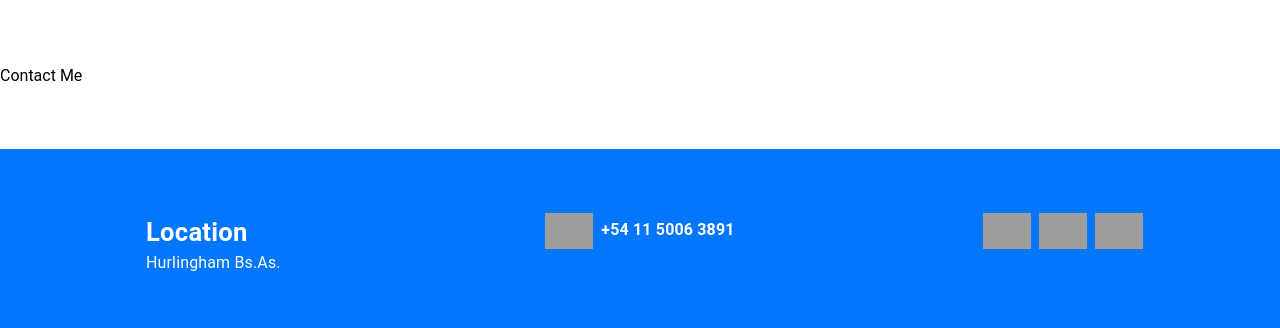
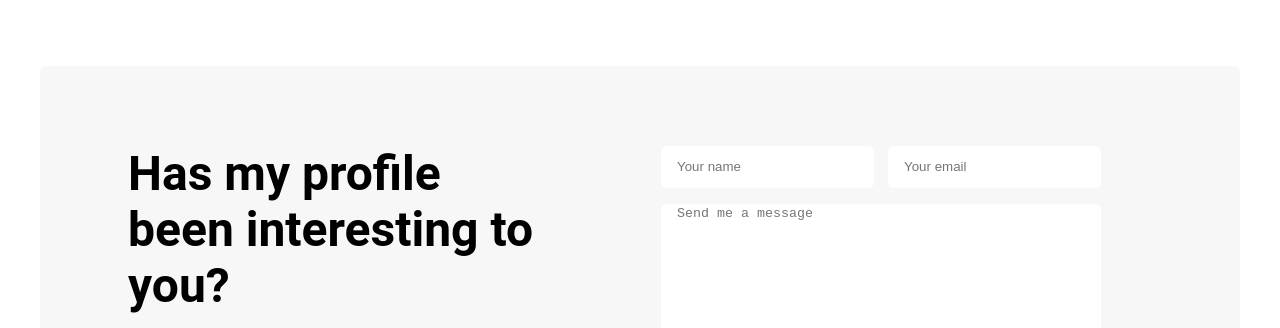
Before and after one commit to Lirico/portfolio1, a React (Create React App) app: page / in a window 1280 px wide. Shown: the part 2469-2797 px from the top of the page. Built offline with nearby package versions, Linux system fonts and the light colour scheme; grey boxes are pictures that could not be loaded.

Commit message:
form styles

```diff
--- a/src/components/contactMe.jsx
+++ b/src/components/contactMe.jsx
@@ -1,13 +1,114 @@
 import React from 'react';
+import Button from './ui/button';
 
 import {
-    Box
+    Box,
+    Grid,
+    Typography
 } from '@material-ui/core'
 
 const ContactMe = () => {
     return (
-        <Box mb={8}id="contactme">
-            <form>Contact Me</form>
+        <Box pt={10} pb={8} pl={2} pr={4} mb={8} ml={5} mr={5} id="contactme" style={{backgroundColor: "#F7F7F7", borderRadius: "6px"}}>
+
+            <Grid container>
+                <Grid container item sm={5} justify="center" style={{marginBottom: "2rem"}}>
+                    <Box display="flex" flexDirection="column" pl={9}>
+                        <Box mb={3}>
+                            <Typography
+                                variant="h3"
+                                component="h3"
+                                style={{
+                                    fontWeight: "bold"
+                                }}
+                            >
+                                Has my profile been interesting to you?
+                            </Typography>
+                        </Box>
+                        <Box
+                            mb={5}
+                            style={{
+                                borderBottom: "solid 3px #0276FD",
+                                width: "3rem"
+                            }}
+                        ></Box>
+                        <Box>
+                            <Typography
+                                component="p"
+                                style={{
+                                    color: "#808080",
+                                    fontSize: "1rem",
+                                    fontWeight: "bold",
+                                }}
+                            >
+                                Lorem ipsum dolor sit amet consectetur adipisicing elit. Esse quisquam suscipit, repudiandae, aspernatur accusantium illo nobis impedit eos maiores a culpa eveniet ipsum voluptatum ad, error dolor soluta quis nihil.
+                            </Typography>
+                        </Box>
+                    </Box>
+                </Grid>
+                <Grid container item sm={7} style={{marginBottom: "2rem"}} justify="center">
+                    <form>
+                        <Box display="flex">
+                            <Box mr={4} mb={2}>
+                                <input
+                                    type="text"
+                                    placeholder="Your name"
+                                    name="name"
+                                    style={{
+                                        border: "none",
+                                        borderRadius: "6px",
+                                        height: "2.5rem",
+                                        paddingLeft: "1rem",
+                                        width: "100%",
+                                    }}
+                                />
+                            </Box>
+                            <Box>
+                                <input
+                                    type="text"
+                                    placeholder="Your email"
+                                    name="email"
+                                    style={{
+                                        border: "none",
+                                        borderRadius: "6px",
+                                        height: "2.5rem",
+                                        paddingLeft: "1rem",
+                                        width: "100%"
+                                    }}
+                                />
+                            </Box>
+                        </Box>
+                        <Box mb={-2}>
+                            <textarea
+                                placeholder="Send me a message"
+                                name="msj"
+                                style={{
+                                    border: "none",
+                                    borderRadius: "6px",
+                                    height: "10rem",
+                                    paddingLeft: "1rem",
+                                    width: "100%"
+                                }}
+                            ></textarea>
+                        </Box>
+                        <Box display="flex" justifyContent="flex-end">
+                            <Button
+                                type="submit"
+                                style={{
+                                    fontWeight: "bold",
+                                    fontSize: "0.8rem",
+                                    marginRight: "-1.1rem",
+                                    paddingTop:"8px",
+                                    paddingBottom: "8px",
+                                    textAlign: "center",
+                                    textTransform: "uppercase",
+                                    width: "50%"
+                                }}
+                            >Send message</Button>
+                        </Box>
+                    </form>
+                </Grid>
+            </Grid>
         </Box>
      );
 }
--- a/src/components/navbar.jsx
+++ b/src/components/navbar.jsx
@@ -33,7 +33,7 @@
                 <Box
                     display="flex"
                     justifyContent="space-between"
-                    pl={3} pr={1} pt={2} pb={2}
+                    pl={3} pr={1} pt={1} pb={1}
                     alignItems="center"
                     className={ navbar ? 'bgactive' : null }
                 >
--- a/src/index.css
+++ b/src/index.css
@@ -1,6 +1,6 @@
 body {
   margin: 0;
-  font-family:'Roboto', 'Oxygen',
+  font-family: 'Roboto', 'Oxygen',
     'Ubuntu', 'Cantarell', 'Fira Sans', 'Droid Sans', 'Helvetica Neue',
     sans-serif;
   -webkit-font-smoothing: antialiased;
```
